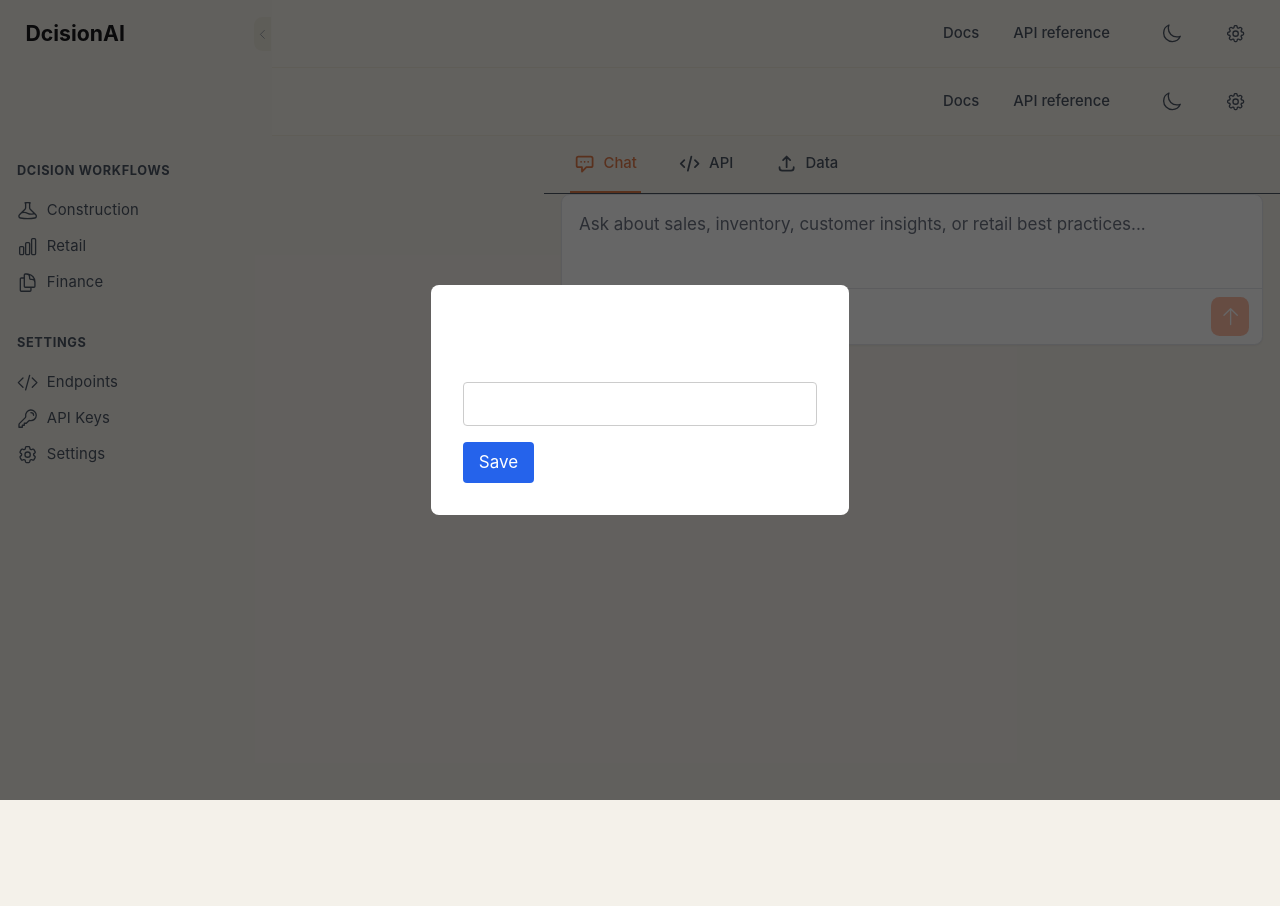
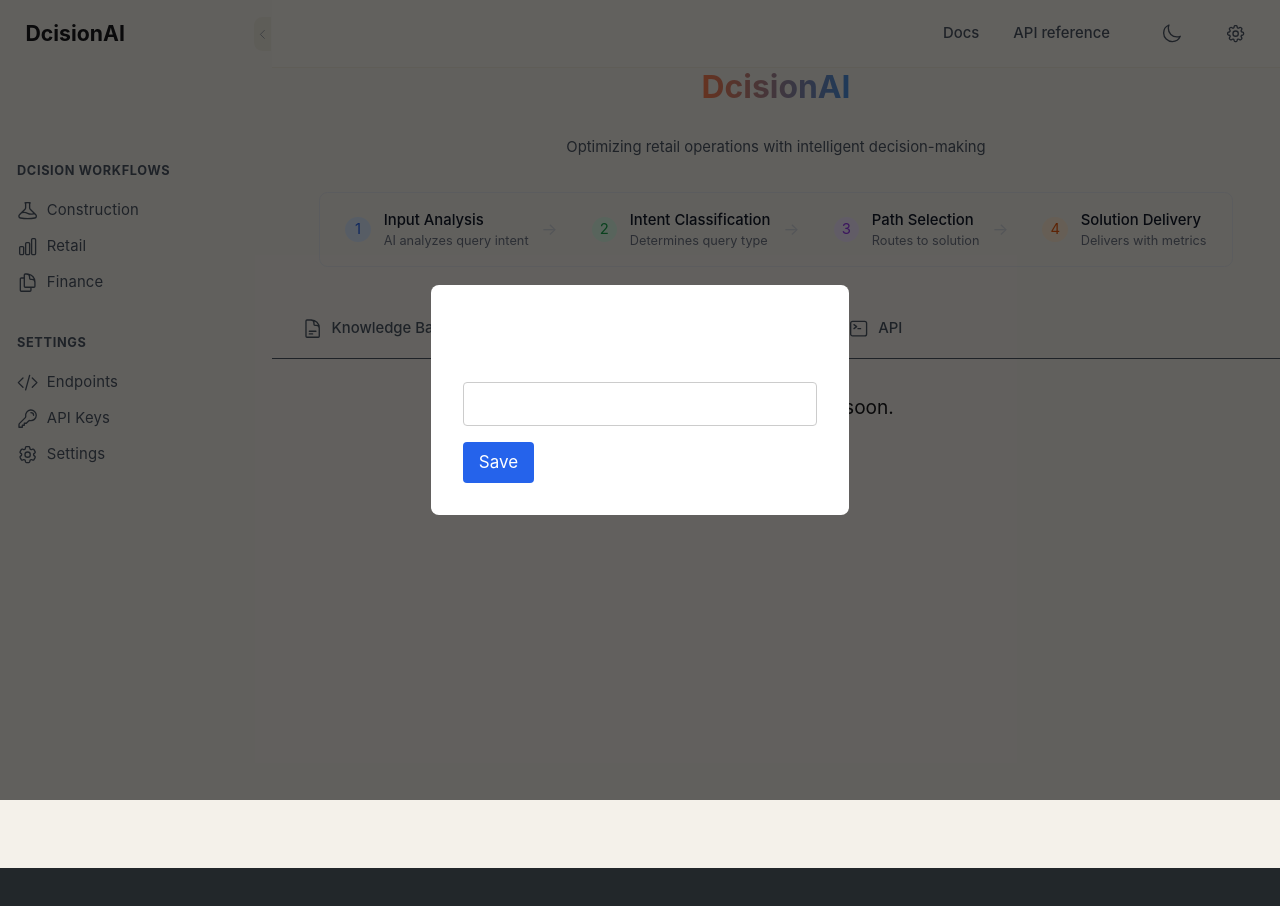
Before and after one commit to DcisionAI/dcision-platform, a Next.js app: page /retail in a window 1280 px wide. Shown: the top 906 px of the page. After the commit the page ends 868 px from the top, so only its background shows below. Built offline with nearby package versions, Linux system fonts and the light colour scheme; a web font is replaced by a local one.

Commit message:
common component for workflows

```diff
--- a/src/components/HeroSection.tsx
+++ b/src/components/HeroSection.tsx
@@ -1,13 +1,19 @@
 import React from 'react';
 
-const HeroSection: React.FC = () => {
+interface HeroSectionProps {
+  tagline?: string;
+}
+
+const HeroSection: React.FC<HeroSectionProps> = ({
+  tagline = "Optimizing workflows with intelligent decision-making"
+}) => {
   return (
     <div className="w-full mb-8 text-center">
       <h1 className="text-3xl font-bold bg-gradient-to-r from-[#FF7F50] to-[#4A90E0] inline-block text-transparent bg-clip-text">
         DcisionAI
       </h1>
       <p className="mt-2 text-sm text-gray-600 dark:text-gray-400">
-        Optimizing construction workflows with intelligent decision-making
+        {tagline}
       </p>
       <div className="mt-8 inline-flex gap-8 px-6 py-4 rounded-lg border border-gray-200 dark:border-gray-700">
         <div className="flex items-center gap-3">
--- /dev/null
+++ b/src/components/WorkflowTabs.tsx
@@ -0,0 +1,62 @@
+import React, { useState } from 'react';
+import { useTheme } from '@/components/layout/ThemeContext';
+import { DocumentTextIcon, ChatBubbleLeftRightIcon, ChartPieIcon, CommandLineIcon } from '@heroicons/react/24/outline';
+
+export interface TabConfig {
+  id: string;
+  label: string;
+  icon: React.ReactNode;
+  description: string;
+  content: React.ReactNode;
+}
+
+export interface WorkflowTabsProps {
+  tabs: TabConfig[];
+  defaultTabId?: string;
+  verticalName: string;
+  tagline: string;
+}
+
+const WorkflowTabs: React.FC<WorkflowTabsProps> = ({
+  tabs,
+  defaultTabId = 'chat',
+  verticalName,
+  tagline
+}) => {
+  const { theme } = useTheme();
+  const [activeTab, setActiveTab] = useState(defaultTabId);
+
+  const renderTabContent = () => {
+    const activeTabConfig = tabs.find(tab => tab.id === activeTab);
+    return activeTabConfig ? activeTabConfig.content : null;
+  };
+
+  return (
+    <div className="flex flex-col h-full">
+      <div className={`border-b ${theme === 'dark' ? 'border-docs-dark-muted' : 'border-docs-muted'}`}>
+        <nav className="flex space-x-8 px-6" aria-label="Tabs">
+          {tabs.map((tab) => (
+            <button
+              key={tab.id}
+              onClick={() => setActiveTab(tab.id)}
+              className={
+                `flex items-center py-4 px-1 border-b-2 font-medium text-sm ` +
+                (activeTab === tab.id
+                  ? 'border-docs-accent text-docs-accent'
+                  : `border-transparent ${theme === 'dark' ? 'text-docs-dark-muted' : 'text-docs-muted'} hover:${theme === 'dark' ? 'text-docs-dark-text' : 'text-docs-text'}`)
+              }
+            >
+              {tab.icon}
+              <span className="ml-2">{tab.label}</span>
+            </button>
+          ))}
+        </nav>
+      </div>
+      <div className="flex-1 overflow-hidden">
+        {renderTabContent()}
+      </div>
+    </div>
+  );
+};
+
+export default WorkflowTabs;
--- a/src/pages/construction.tsx
+++ b/src/pages/construction.tsx
@@ -1,9 +1,11 @@
 import React from 'react';
+import HeroSection from '@/components/HeroSection';
 import ConstructionWorkflowTabs from '@/workflows/construction/components/ConstructionWorkflowTabs';
 
 const ConstructionPage: React.FC = () => {
   return (
     <div className="h-full">
+      <HeroSection tagline="Optimizing construction workflows with intelligent decision-making" />
       <ConstructionWorkflowTabs />
     </div>
   );
--- a/src/pages/finance.tsx
+++ b/src/pages/finance.tsx
@@ -1,9 +1,11 @@
 import React from 'react';
+import HeroSection from '@/components/HeroSection';
 import FinanceTabs from '@/workflows/finance/components/FinanceTabs';
 
 const FinancePage: React.FC = () => {
   return (
-    <div className="h-full bg-gray-100">
+    <div className="h-full">
+      <HeroSection tagline="Optimizing financial decisions with intelligent analysis" />
       <FinanceTabs />
     </div>
   );
--- a/src/pages/retail.tsx
+++ b/src/pages/retail.tsx
@@ -1,14 +1,13 @@
 import React from 'react';
-import Layout from '@/components/Layout';
+import HeroSection from '@/components/HeroSection';
 import RetailTabs from '@/workflows/retail/components/RetailTabs';
 
 const RetailPage: React.FC = () => {
   return (
-    <Layout>
-      <div className="h-full">
-        <RetailTabs />
-      </div>
-    </Layout>
+    <div className="h-full">
+      <HeroSection tagline="Optimizing retail operations with intelligent decision-making" />
+      <RetailTabs />
+    </div>
   );
 };
 
--- a/src/workflows/finance/components/FinanceTabs.tsx
+++ b/src/workflows/finance/components/FinanceTabs.tsx
@@ -1,41 +1,46 @@
-import React, { useState } from 'react';
-import FinanceAgent from './FinanceAgent';
-import UnderDevelopment from '@/components/UnderDevelopment';
+import React from 'react';
+import { DocumentTextIcon, ChatBubbleLeftRightIcon, ChartPieIcon, CommandLineIcon } from '@heroicons/react/24/outline';
+import WorkflowTabs, { TabConfig } from '@/components/WorkflowTabs';
+
+const financeTabs: TabConfig[] = [
+  {
+    id: 'knowledge',
+    label: 'Knowledge Base',
+    icon: <DocumentTextIcon className="w-5 h-5" />,
+    description: 'Manage and query your finance knowledge base',
+    content: <div className="p-8 text-center text-lg">Finance Knowledge Base coming soon.</div>
+  },
+  {
+    id: 'chat',
+    label: 'AI Assistant',
+    icon: <ChatBubbleLeftRightIcon className="w-5 h-5" />,
+    description: 'Your intelligent finance assistant',
+    content: <div className="p-8 text-center text-lg">Finance Agent coming soon.</div>
+  },
+  {
+    id: 'scenario',
+    label: 'Scenario Analysis',
+    icon: <ChartPieIcon className="w-5 h-5" />,
+    description: 'Analyze different finance scenarios and their impacts',
+    content: <div className="p-8 text-center text-lg">Finance Scenario Analysis coming soon.</div>
+  },
+  {
+    id: 'api',
+    label: 'API',
+    icon: <CommandLineIcon className="w-5 h-5" />,
+    description: 'Access the finance workflow API',
+    content: <div className="p-8 text-center text-lg">Finance API Interface coming soon.</div>
+  },
+];
 
 const FinanceTabs: React.FC = () => {
-  const [activeTab, setActiveTab] = useState('agent');
-
   return (
-    <div className="p-4 sm:p-6 lg:p-8 h-full">
-      <div className="mb-4 border-b border-gray-200">
-        <nav className="-mb-px flex space-x-8" aria-label="Tabs">
-          <button
-            onClick={() => setActiveTab('agent')}
-            className={`${
-              activeTab === 'agent'
-                ? 'border-indigo-500 text-indigo-600'
-                : 'border-transparent text-gray-500 hover:text-gray-700 hover:border-gray-300'
-            } whitespace-nowrap py-4 px-1 border-b-2 font-medium text-sm`}
-          >
-            Finance Agent
-          </button>
-          <button
-            onClick={() => setActiveTab('dashboard')}
-            className={`${
-              activeTab === 'dashboard'
-                ? 'border-indigo-500 text-indigo-600'
-                : 'border-transparent text-gray-500 hover:text-gray-700 hover:border-gray-300'
-            } whitespace-nowrap py-4 px-1 border-b-2 font-medium text-sm`}
-          >
-            Dashboard
-          </button>
-        </nav>
-      </div>
-      <div>
-        {activeTab === 'agent' && <FinanceAgent />}
-        {activeTab === 'dashboard' && <UnderDevelopment pageName="Finance Dashboard" />}
-      </div>
-    </div>
+    <WorkflowTabs
+      tabs={financeTabs}
+      defaultTabId="chat"
+      verticalName="Finance"
+      tagline="Optimizing financial decisions with intelligent analysis"
+    />
   );
 };
 
--- a/src/workflows/retail/components/RetailTabs.tsx
+++ b/src/workflows/retail/components/RetailTabs.tsx
@@ -1,174 +1,46 @@
-import React, { useState } from 'react';
-import { useTheme } from '@/components/layout/ThemeContext';
-import AgentChat from '@/components/AgentChat';
-import AgentInterface from '@/components/AgentInterface';
+import React from 'react';
+import { DocumentTextIcon, ChatBubbleLeftRightIcon, ChartPieIcon, CommandLineIcon } from '@heroicons/react/24/outline';
+import WorkflowTabs, { TabConfig } from '@/components/WorkflowTabs';
 
-const sendRetailChatMessage = async (message: string) => {
-  const res = await fetch('/api/dcisionai/retail/chat', {
-    method: 'POST',
-    headers: { 'Content-Type': 'application/json' },
-    body: JSON.stringify({ message }),
-  });
-  if (!res.ok) {
-    const error = await res.json();
-    throw new Error(error.error || 'Failed to get response');
-  }
-  return res.json();
-};
-
-const tabs = [
+const retailTabs: TabConfig[] = [
+  {
+    id: 'knowledge',
+    label: 'Knowledge Base',
+    icon: <DocumentTextIcon className="w-5 h-5" />,
+    description: 'Manage and query your retail knowledge base',
+    content: <div className="p-8 text-center text-lg">Retail Knowledge Base coming soon.</div>
+  },
   {
     id: 'chat',
-    label: 'Chat',
-    icon: (
-      <svg className="w-5 h-5" fill="none" stroke="currentColor" viewBox="0 0 24 24">
-        <path strokeLinecap="round" strokeLinejoin="round" strokeWidth={2} d="M8 10h.01M12 10h.01M16 10h.01M9 16H5a2 2 0 01-2-2V6a2 2 0 012-2h14a2 2 0 012 2v8a2 2 0 01-2 2h-5l-5 5v-5z" />
-      </svg>
-    ),
+    label: 'AI Assistant',
+    icon: <ChatBubbleLeftRightIcon className="w-5 h-5" />,
+    description: 'Your intelligent retail assistant',
+    content: <div className="p-8 text-center text-lg">Retail Agent coming soon.</div>
+  },
+  {
+    id: 'scenario',
+    label: 'Scenario Analysis',
+    icon: <ChartPieIcon className="w-5 h-5" />,
+    description: 'Analyze different retail scenarios and their impacts',
+    content: <div className="p-8 text-center text-lg">Retail Scenario Analysis coming soon.</div>
   },
   {
     id: 'api',
     label: 'API',
-    icon: (
-      <svg className="w-5 h-5" fill="none" stroke="currentColor" viewBox="0 0 24 24">
-        <path strokeLinecap="round" strokeLinejoin="round" strokeWidth={2} d="M10 20l4-16m4 4l4 4-4 4M6 16l-4-4 4-4" />
-      </svg>
-    ),
-  },
-  {
-    id: 'data',
-    label: 'Data',
-    icon: (
-      <svg className="w-5 h-5" fill="none" stroke="currentColor" viewBox="0 0 24 24">
-        <path strokeLinecap="round" strokeLinejoin="round" strokeWidth={2} d="M4 16v1a3 3 0 003 3h10a3 3 0 003-3v-1m-4-8l-4-4m0 0L8 8m4-4v12" />
-      </svg>
-    ),
+    icon: <CommandLineIcon className="w-5 h-5" />,
+    description: 'Access the retail workflow API',
+    content: <div className="p-8 text-center text-lg">Retail API Interface coming soon.</div>
   },
 ];
 
 const RetailTabs: React.FC = () => {
-  const { theme } = useTheme();
-  const [activeTab, setActiveTab] = useState('chat');
-  const [isDragging, setIsDragging] = useState(false);
-
-  const handleDragOver = (e: React.DragEvent) => {
-    e.preventDefault();
-    setIsDragging(true);
-  };
-
-  const handleDragLeave = (e: React.DragEvent) => {
-    e.preventDefault();
-    setIsDragging(false);
-  };
-
-  const handleDrop = (e: React.DragEvent) => {
-    e.preventDefault();
-    setIsDragging(false);
-    const files = Array.from(e.dataTransfer.files);
-    // TODO: Handle file upload
-    console.log('Dropped files:', files);
-  };
-
-  const renderTabContent = () => {
-    switch (activeTab) {
-      case 'chat':
-        return (
-          <AgentChat
-            placeholder="Ask about sales, inventory, customer insights, or retail best practices..."
-          />
-        );
-      case 'api':
-        return (
-          <AgentInterface
-            agentName="Retail"
-            baseUrl="/api/dcisionai/retail"
-            defaultRequestBody={JSON.stringify({
-              message: "",
-              storeType: "grocery",
-              location: "",
-              period: "",
-              sales: 0,
-              inventory: 0
-            }, null, 2)}
-            showScenarioAnalysis={true}
-          />
-        );
-      case 'data':
-        return (
-          <div className="p-6">
-            <h2 className="text-2xl font-bold mb-4">Upload Data</h2>
-            <div
-              className={`border-2 border-dashed rounded-lg p-8 text-center ${
-                isDragging
-                  ? 'border-docs-accent bg-docs-accent/10'
-                  : theme === 'dark'
-                  ? 'border-docs-dark-muted'
-                  : 'border-docs-muted'
-              }`}
-              onDragOver={handleDragOver}
-              onDragLeave={handleDragLeave}
-              onDrop={handleDrop}
-            >
-              <svg
-                className={`w-12 h-12 mx-auto mb-4 ${
-                  theme === 'dark' ? 'text-docs-dark-muted' : 'text-docs-muted'
-                }`}
-                fill="none"
-                stroke="currentColor"
-                viewBox="0 0 24 24"
-              >
-                <path
-                  strokeLinecap="round"
-                  strokeLinejoin="round"
-                  strokeWidth={2}
-                  d="M7 16a4 4 0 01-.88-7.903A5 5 0 1115.9 6L16 6a5 5 0 011 9.9M15 13l-3-3m0 0l-3 3m3-3v12"
-                />
-              </svg>
-              <p className={`text-lg mb-2 ${theme === 'dark' ? 'text-docs-dark-text' : 'text-docs-text'}`}>
-                Drag and drop your files here
-              </p>
-              <p className={`text-sm ${theme === 'dark' ? 'text-docs-dark-muted' : 'text-docs-muted'}`}>
-                Supported formats: CSV, JSON, Excel
-              </p>
-            </div>
-          </div>
-        );
-      default:
-        return null;
-    }
-  };
-
   return (
-    <div className="flex flex-col h-full">
-      {/* Tabs */}
-      <div className={`border-b ${theme === 'dark' ? 'border-docs-dark-muted' : 'border-docs-muted'}`}>
-        <nav className="flex space-x-8 px-6" aria-label="Tabs">
-          {tabs.map((tab) => (
-            <button
-              key={tab.id}
-              onClick={() => setActiveTab(tab.id)}
-              className={`
-                flex items-center py-4 px-1 border-b-2 font-medium text-sm
-                ${
-                  activeTab === tab.id
-                    ? 'border-docs-accent text-docs-accent'
-                    : `border-transparent ${
-                        theme === 'dark' ? 'text-docs-dark-muted' : 'text-docs-muted'
-                      } hover:${theme === 'dark' ? 'text-docs-dark-text' : 'text-docs-text'}`
-                }
-              `}
-            >
-              {tab.icon}
-              <span className="ml-2">{tab.label}</span>
-            </button>
-          ))}
-        </nav>
-      </div>
-      {/* Tab Content */}
-      <div className="flex-1 overflow-hidden">
-        {renderTabContent()}
-      </div>
-    </div>
+    <WorkflowTabs
+      tabs={retailTabs}
+      defaultTabId="chat"
+      verticalName="Retail"
+      tagline="Optimizing retail operations with intelligent decision-making"
+    />
   );
 };
 
```
